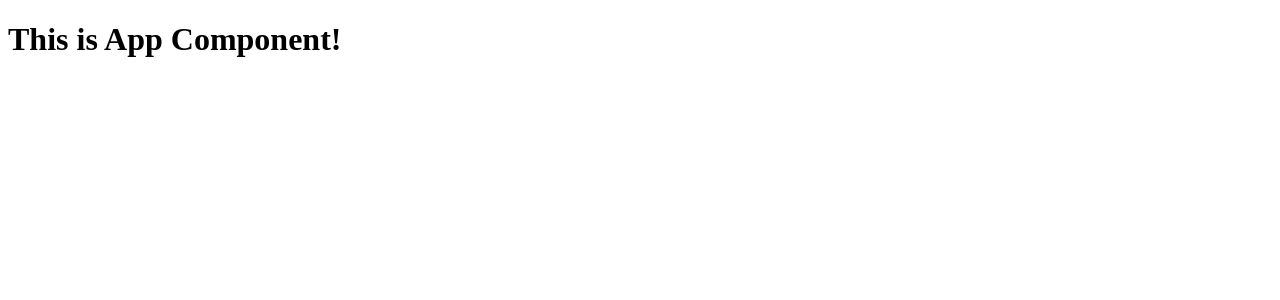
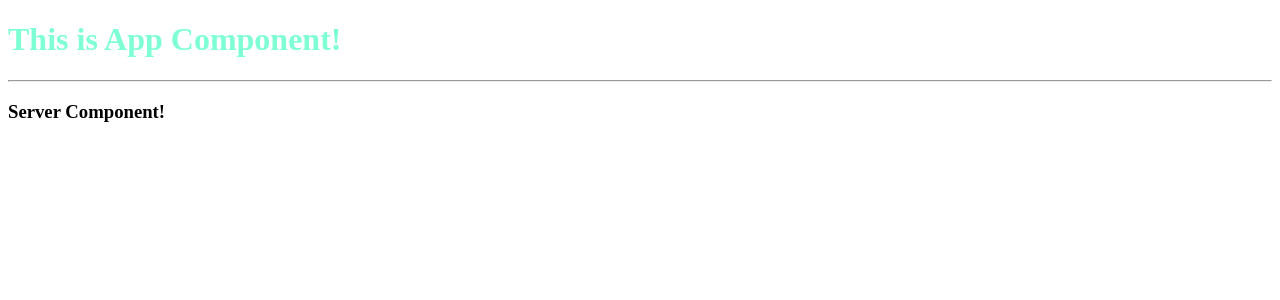
Before and after one commit to khunzinshine/Angular-Starter, an Angular app: page / in a window 1280 px wide. Shown: the top 300 px of the page. Built offline with nearby package versions, Linux system fonts and the light colour scheme.

Commit message:
demostrate component styles with bootstrap

```diff
--- a/package.json
+++ b/package.json
@@ -18,6 +18,7 @@
     "@angular/platform-browser": "^14.2.0",
     "@angular/platform-browser-dynamic": "^14.2.0",
     "@angular/router": "^14.2.0",
+    "bootstrap": "^5.2.1",
     "rxjs": "~7.5.0",
     "tslib": "^2.3.0",
     "zone.js": "~0.11.4"
--- a/src/app/app.component.css
+++ b/src/app/app.component.css
@@ -0,0 +1,3 @@
+h1 {
+    color: aquamarine;
+}
--- a/src/app/app.component.html
+++ b/src/app/app.component.html
@@ -1 +1,9 @@
-<h1>This is App Component!</h1>
+<div class="container">
+    <div class="row">
+        <div class="col-xs-12">
+            <h1>This is App Component!</h1>
+            <hr />
+            <app-server></app-server>
+        </div>
+    </div>
+</div>
```
Also changed, not shown: 1 other file (tests, documents, lock files or other folders).
